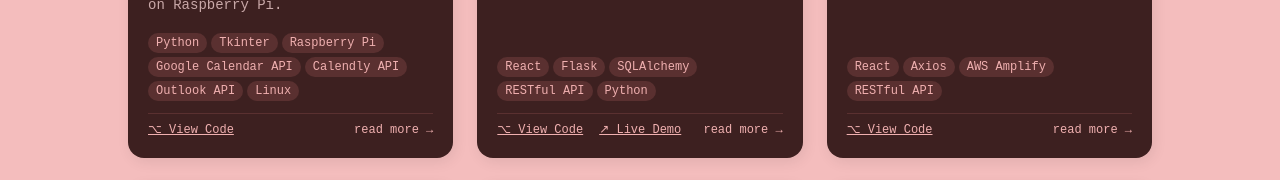
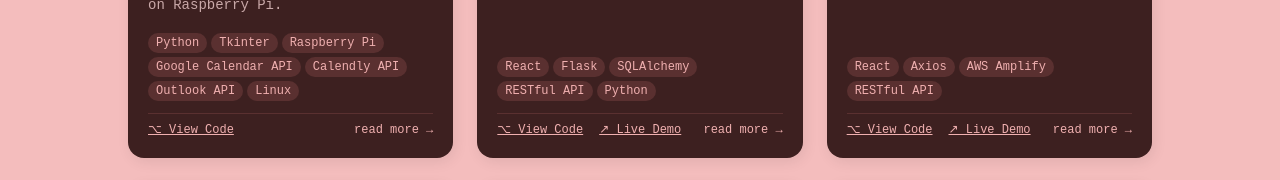
Before and after one commit to Ruby-Franco/website, a Next.js app: page / in a window 1280 px wide. Shown: the part 1960-2140 px from the top of the page. Built offline with nearby package versions, Linux system fonts and the light colour scheme.

Commit message:
updated demo link for soccer draft platform

```diff
--- a/src/app/components/projectInfo.js
+++ b/src/app/components/projectInfo.js
@@ -30,7 +30,7 @@ export const projects = [
     techStack: ["React", "Axios", "AWS Amplify", "RESTful API"],
     images: [],
     videos: [],
-    demo: "",
+    demo: "https://soccer-wine.vercel.app/",
     repo: "https://github.com/Ruby-Franco/LA-Tech-Soccer-Fantasy-Draft-Project",
   },
   {
--- a/src/app/components/projects.js
+++ b/src/app/components/projects.js
@@ -34,7 +34,7 @@ export const projects = [
     techStack: ["React", "Axios", "AWS Amplify", "RESTful API"],
     images: [],
     videos: [],
-    demo: "",
+    demo: "https://soccer-wine.vercel.app/",
     repo: "https://github.com/Ruby-Franco/LA-Tech-Soccer-Fantasy-Draft-Project",
   },
   {
```
